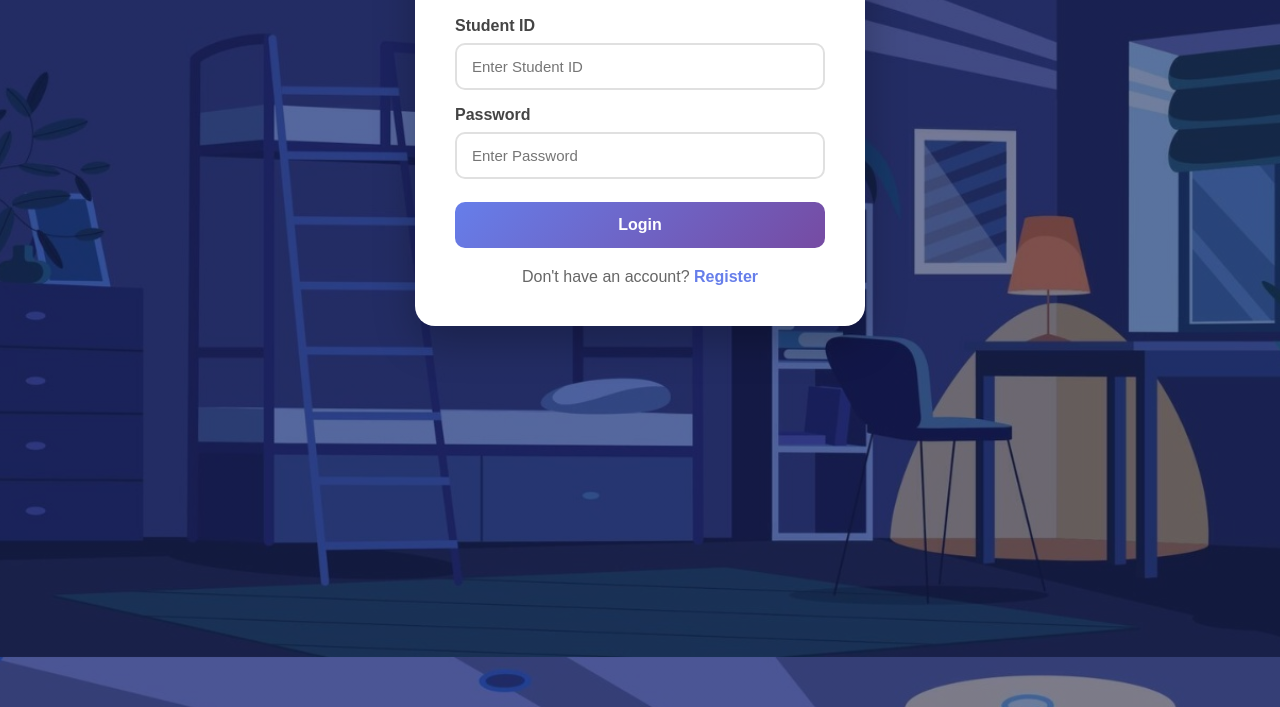
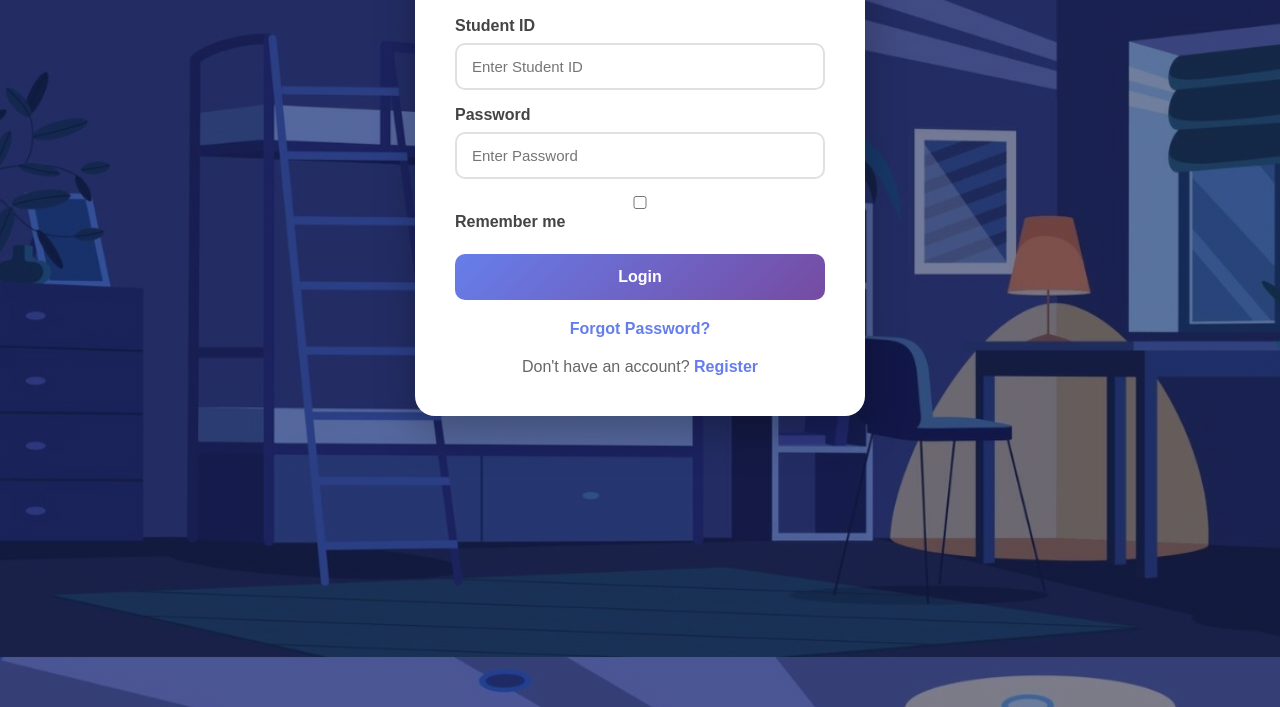
Before and after one commit to hamshitha06/Hostel-Management-System, a plain HTML site: page login.html in a window 1280 px wide. Shown: the part 143-850 px from the top of the page. Drawn offline with Linux system fonts and the light colour scheme.

Commit message:
Improve student login page

```diff
--- a/login.html
+++ b/login.html
@@ -21,9 +21,18 @@
         <label>Password</label>
         <input type="password" placeholder="Enter Password">
 
+        <label>
+            <input type="checkbox">
+            Remember me
+        </label>
+
         <button type="submit">Login</button>
 
     </form>
+
+    <p>
+        <a href="#">Forgot Password?</a>
+    </p>
 
     <p>
         Don't have an account?
```
